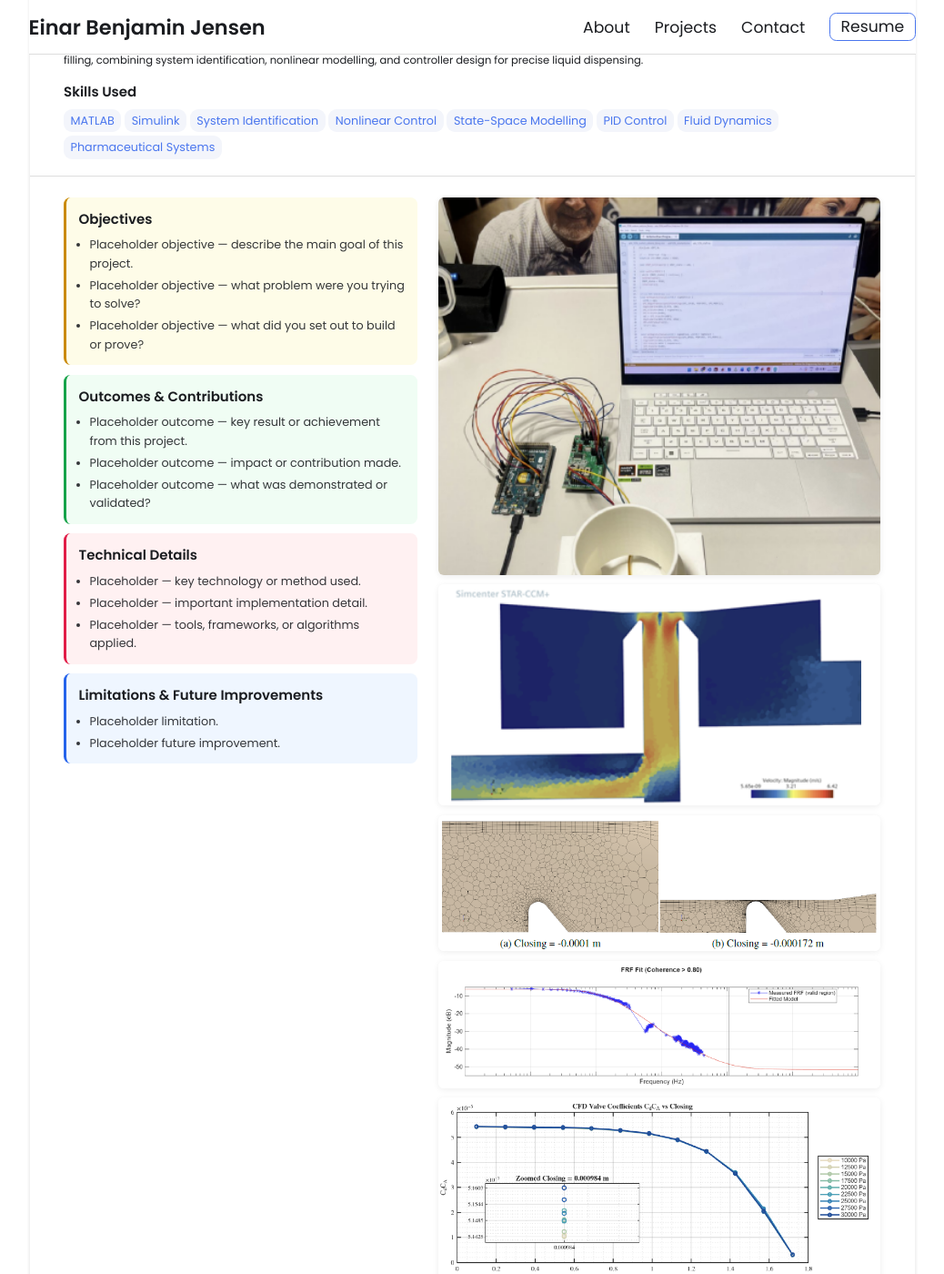
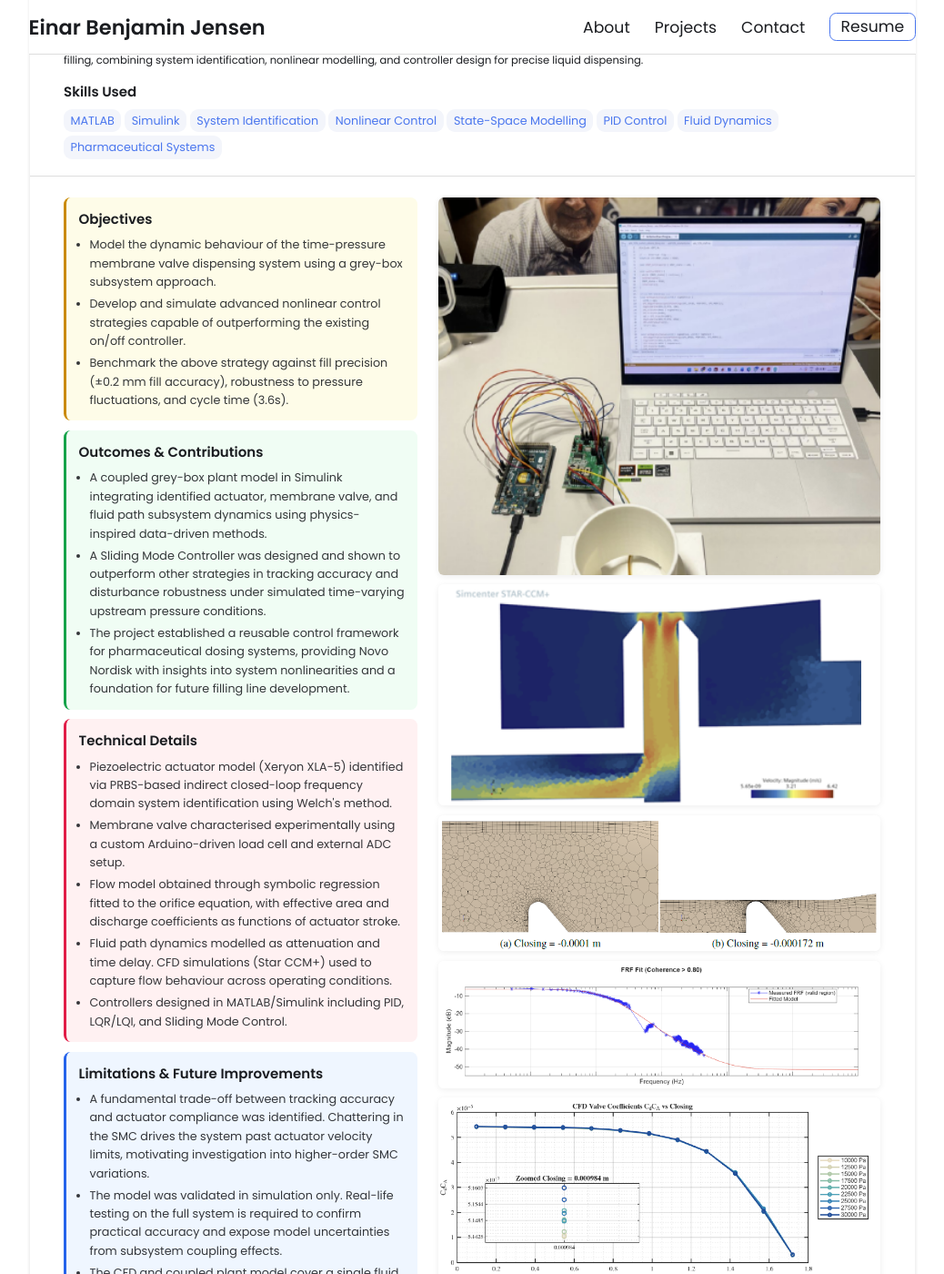
Before and after one commit to ebj17/ebj17.github.io, a Jekyll site: the page built from _projects/bachelor-thesis-membrane-valve/index.md, in a window 1280 px wide and 1400 px high, scrolled down 468 px. Shown: the whole window at 91% size, without its empty margins (121-1159 px from the left). Built offline with Jekyll 4.4.1, drawn with Linux system fonts in a browser that asks for light colours; some of the changed text lies outside the part shown.

Commit message:
Fill bachelor thesis project with full content
Objectives, outcomes, technical details, and limitations sections
populated with content for the membrane valve dispensing project.

Co-Authored-By: Claude Sonnet 4.6 <noreply@anthropic.com>

```diff
--- a/_projects/bachelor-thesis-membrane-valve/index.md
+++ b/_projects/bachelor-thesis-membrane-valve/index.md
@@ -30,23 +30,26 @@ main-image: /preview.png       # banner image at the top of the page (crop ratio
 
 # ── SPEC BOXES ───────────────────────────────────────────────────────────────
 objectives:                    # yellow box — what you set out to do
-  - Placeholder objective — describe the main goal of this project.
-  - Placeholder objective — what problem were you trying to solve?
-  - Placeholder objective — what did you set out to build or prove?
+  - Model the dynamic behaviour of the time-pressure membrane valve dispensing system using a grey-box subsystem approach.
+  - Develop and simulate advanced nonlinear control strategies capable of outperforming the existing on/off controller.
+  - "Benchmark the above strategy against fill precision (±0.2 mm fill accuracy), robustness to pressure fluctuations, and cycle time (3.6s)."
 
 outcomes:                      # green box — key results and achievements
-  - Placeholder outcome — key result or achievement from this project.
-  - Placeholder outcome — impact or contribution made.
-  - Placeholder outcome — what was demonstrated or validated?
+  - A coupled grey-box plant model in Simulink integrating identified actuator, membrane valve, and fluid path subsystem dynamics using physics-inspired data-driven methods.
+  - A Sliding Mode Controller was designed and shown to outperform other strategies in tracking accuracy and disturbance robustness under simulated time-varying upstream pressure conditions.
+  - The project established a reusable control framework for pharmaceutical dosing systems, providing Novo Nordisk with insights into system nonlinearities and a foundation for future filling line development.
 
 technical:                     # red box — technologies, methods, and implementation details
-  - Placeholder — key technology or method used.
-  - Placeholder — important implementation detail.
-  - Placeholder — tools, frameworks, or algorithms applied.
+  - "Piezoelectric actuator model (Xeryon XLA-5) identified via PRBS-based indirect closed-loop frequency domain system identification using Welch's method."
+  - Membrane valve characterised experimentally using a custom Arduino-driven load cell and external ADC setup.
+  - Flow model obtained through symbolic regression fitted to the orifice equation, with effective area and discharge coefficients as functions of actuator stroke.
+  - "Fluid path dynamics modelled as attenuation and time delay. CFD simulations (Star CCM+) used to capture flow behaviour across operating conditions."
+  - "Controllers designed in MATLAB/Simulink including PID, LQR/LQI, and Sliding Mode Control."
 
 limitations:                   # blue box — known constraints and future directions
-  - Placeholder limitation.
-  - Placeholder future improvement.
+  - A fundamental trade-off between tracking accuracy and actuator compliance was identified. Chattering in the SMC drives the system past actuator velocity limits, motivating investigation into higher-order SMC variations.
+  - The model was validated in simulation only. Real-life testing on the full system is required to confirm practical accuracy and expose model uncertainties from subsystem coupling effects.
+  - The CFD and coupled plant model cover a single fluid path. Future work should extend this to all manifold channels to assess inter-channel interaction and filling variation.
 
 # ── GALLERY ──────────────────────────────────────────────────────────────────
 # Drop any image named gallery-1.jpg, gallery-2.jpg, gallery-3.jpg etc. into
```
